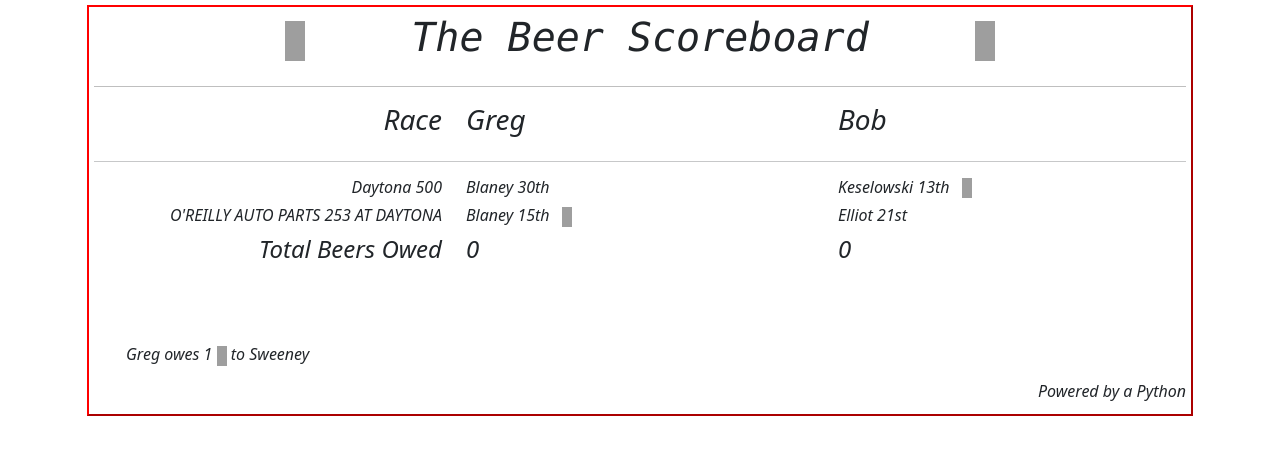
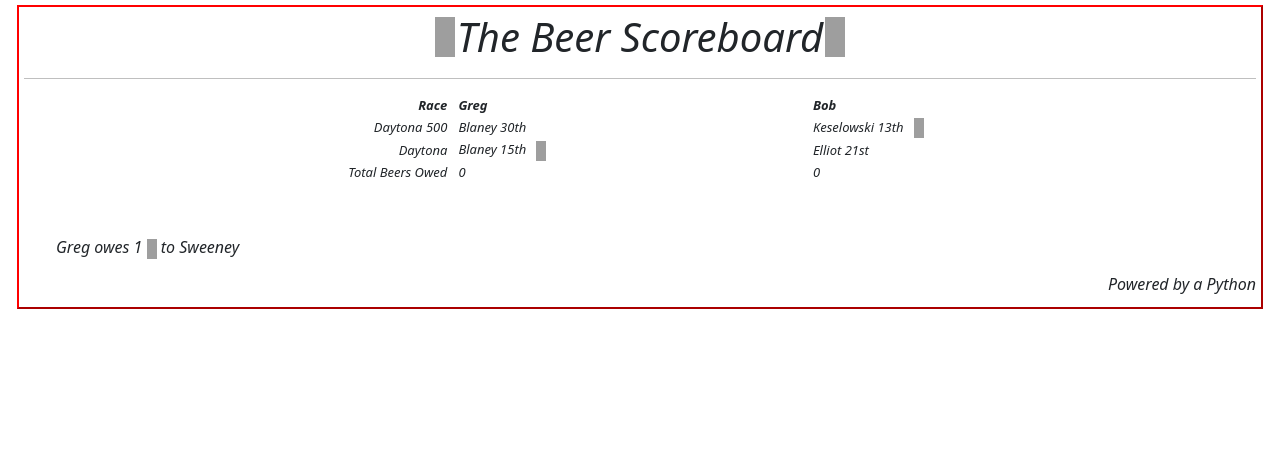
Before and after one commit to moose46/PythonGoogleWeb, a Flask app: page / in a window 1280 px wide. Shown: the top 455 px of the page. Run offline with Flask 2, Linux system fonts and the light colour scheme; grey boxes are pictures that could not be loaded.

Commit message:
Add a couple classes BeerBet etc..

```diff
--- a/templates/base.html
+++ b/templates/base.html
@@ -20,7 +20,14 @@
     .myHr {
         color: black;
     }
-
+    .left-th {
+        text-align: right;
+        padding-right: 10px;
+    }
+    .left-td {
+        text-align: right;
+        padding-right: 10px;
+    }
     .myDiv {
         border: 2px outset red;
         /*background-color: lightgoldenrodyellow;*/
@@ -29,6 +36,7 @@
         font-style: italic;
         margin: 5px;
         padding: 5px;
+        font-size: small;
 
     }
 
@@ -36,11 +44,16 @@
         font-min-size: large;
         font-size: large;
     }
+    .leftDiv {
+        /*position: fixed;*/
+        width: 25%;
+        padding: 10px;
+    }
 
 </style>
 <body>
 
-<div class="container-fluid center container-sm">
+<div class="center container-fluid">
 
     <!-- child template -->
     {% block content %}{% endblock %}
--- a/templates/beer.html
+++ b/templates/beer.html
@@ -4,65 +4,42 @@
 
     <table align="center">
         <tr>
-            <td width="25%" align="center"><img src="../static/beer_PNG2376.png" width="20" height="40"></td>
-            <td width="50%"><h1 class="display-6">The Beer Scoreboard</h1></td>
-            <td width="25%" align="center"><img src="../static/beer_PNG2376.png" width="20" height="40"></td>
+            <td align="center"><img src="../static/beer_PNG2376.png" width="20" height="40"></td>
+            <td class="display-6">The Beer Scoreboard</td>
+            <td align="center"><img src="../static/beer_PNG2376.png" width="20" height="40"></td>
         </tr>
     </table>
     <hr class="myHr">
-    <div class="row">
-        <div class="col-sm" align="right">
-            <h3>Race</h3>
-        </div>
-        <div class="col-sm" align="left">
-            <h3>Greg</h3>
+    <table width="100%">
+        <tr>
+            <th class="left-th">Race</th>
+            <th>Greg</th>
+            <th>Bob</th>
+        </tr>
+        <tr>
+            <td class="left-td">Daytona 500</td>
+            <td>Blaney 30th</td>
 
-        </div>
-        <div class="col-sm align-middle" align="left">
-            <h3>Bob</h3>
-        </div>
-    </div>
-    <hr>
-    <div class="row">
-        <div class="col-sm align-top" align="right">
-            <h6>Daytona 500</h6>
-        </div>
-        <div class="col-sm align-middle" align="left">
-            <h6>Blaney 30th</h6>
+            <td>Keselowski 13th &nbsp;&nbsp;<img src="../static/beer_PNG2376.png" width="10" height="20"></td>
+        </tr>
+        <tr>
+            <td class="left-td">Daytona</td>
+            <td>Blaney 15th &nbsp;&nbsp;<img src="../static/beer_PNG2376.png" width="10" height="20"></td>
 
-        </div>
-        <div class="col-sm" align="left">
-            <h6>Keselowski 13th &nbsp;&nbsp;<img src="../static/beer_PNG2376.png" width="10" height="20"></h6>
-        </div>
-    </div>
-    <div class="row">
-        <div class="col-sm align-middle" align="right ">
-            <h6>O'REILLY AUTO PARTS 253 AT DAYTONA</h6>
-        </div>
-        <div class="col-sm " align="left">
-            <h6>Blaney 15th &nbsp;&nbsp;<img src="../static/beer_PNG2376.png" width="10" height="20"></h6>
+            <td>Elliot 21st</td>
+        </tr>
+        <tr>
+            <td class="left-td">Total Beers Owed</td>
+            <td>0</td>
+            <td>0</td>
+        </tr>
+    </table>
 
-        </div>
-        <div class="col-sm" align="left">
-            <h6>Elliot 21st</h6>
-        </div>
-    </div>
-    <div class="row">
-        <div class="col-sm" align="right">
-            <h4>Total Beers Owed</h4>
-        </div>
-        <div class="col-sm" align="left">
-            <h4>0</h4>
-
-        </div>
-        <div class="col-sm" align="left">
-            <h4>0</h4>
-        </div>
-    </div>
     <ul>
         <br><br>
         <blockquote class="blockquote">
-            <p><h6>Greg owes 1 <img src="../static/beer_PNG2376.png" width="10" height="20"> to Sweeney</h6></p></blockquote>
+            <p><h6>Greg owes 1 <img src="../static/beer_PNG2376.png" width="10" height="20"> to Sweeney</h6></p>
+        </blockquote>
     </ul>
     <h6 align="right">Powered by a Python</h6>
 </div>
```
